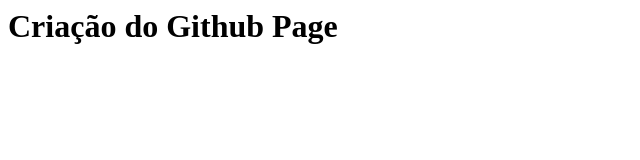
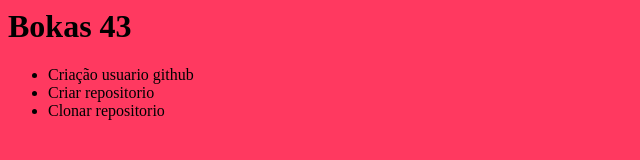
Before and after one commit to bokorni/my-first-github-page, a plain HTML site: page index.html in a window 1280 px wide. Shown: the whole page, without its empty margins (0-640 px from the left). Drawn offline with Linux system fonts and the light colour scheme.

Commit message:
Inclusão lista de 3 itens

```diff
--- a/index.html
+++ b/index.html
@@ -2,7 +2,14 @@
   <head>
     <title>Meu primeiro Github page</title>
     </head>
-    <body>
-    <h1>Criação do Github Page</h1>
+    <body style="background-color: rgb(255, 57, 96);">
+    <h1 class="bk">Bokas 43</h1>
+
+
+    <ul>
+    <li>Criação usuario github</li>
+    <li>Criar repositorio</li>
+    <li>Clonar repositorio</li>
+  </ul>
   </body>
 </html>
```
